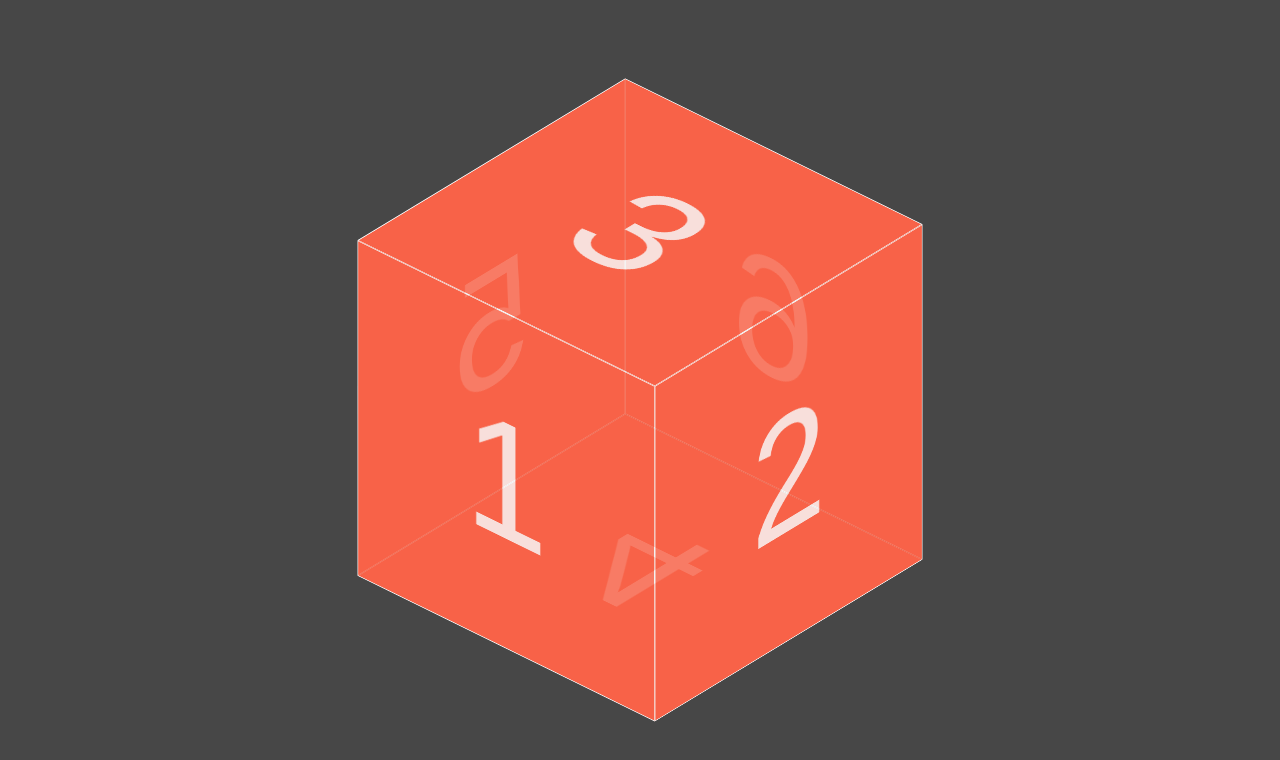
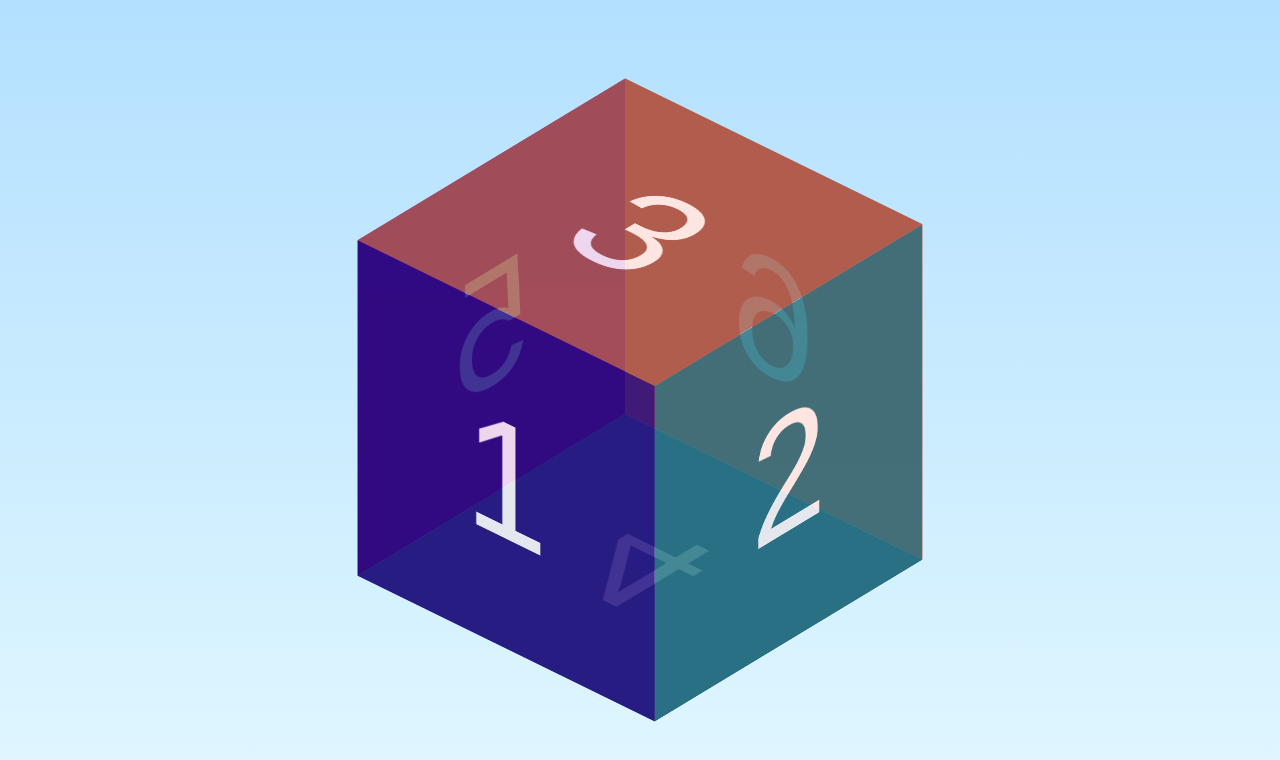
Before and after one commit to rafaeltmbr/cube, a plain HTML site: page index.html in a window 1280 px wide. Drawn offline with Linux system fonts and the light colour scheme.

Commit message:
refact: changed colors

```diff
--- a/styles.css
+++ b/styles.css
@@ -3,6 +3,7 @@ body {
   margin: 0;
   padding: 0;
   overscroll-behavior-y: contain;
+  background-image: linear-gradient(to bottom, rgb(179, 224, 255), rgb(225, 247, 255));
 }
 
 html {
@@ -16,7 +17,6 @@ body {
   display: flex;
   align-items: center;
   justify-content: center;
-  background-color: #474747;
 }
 
 .cube {
@@ -29,7 +29,6 @@ body {
   transform: rotateX(var(--rotateX)) rotateY(var(--rotateY));
 
   --size: min(50vh, 50vw);
-  --color: tomato;
   --opacity: 0.8;
   --rotateX: -33deg;
   --rotateY: -42deg;
@@ -51,7 +50,6 @@ body {
   left: 0;
   width: var(--size);
   height: var(--size);
-  background-color: var(--color);
   display: flex;
   align-items: center;
   justify-content: center;
@@ -60,7 +58,6 @@ body {
   font-size: calc(var(--size) * 0.5);
   color: #ffffff;
   transform-style: preserve-3d;
-  border: 1px solid #ffffff;
 
   --half-size: calc(var(--size) / 2);
   --half-size-negative: calc(var(--half-size) * -1);
@@ -71,24 +68,30 @@ body {
 
 .cube .face.n1 {
   transform: translateZ(var(--half-size));
+  background-color: #120078;
 }
 
 .cube .face.n2 {
   transform: translateX(var(--half-size)) rotateY(var(--angle));
+  background-color: #16697a;
 }
 
 .cube .face.n3 {
   transform: translateY(var(--half-size-negative)) rotateX(var(--angle));
+  background-color: #a05344;
 }
 
 .cube .face.n4 {
   transform: translateY(var(--half-size)) rotateX(var(--angle-negative));
+  background-color: #5c6e91;
 }
 
 .cube .face.n5 {
   transform: translateX(var(--half-size-negative)) rotateY(var(--angle-negative));
+  background-color: #9d0191;
 }
 
 .cube .face.n6 {
   transform: translateZ(var(--half-size-negative)) rotateY(calc(var(--angle) * 2));
+  background-color: tomato;
 }
```
